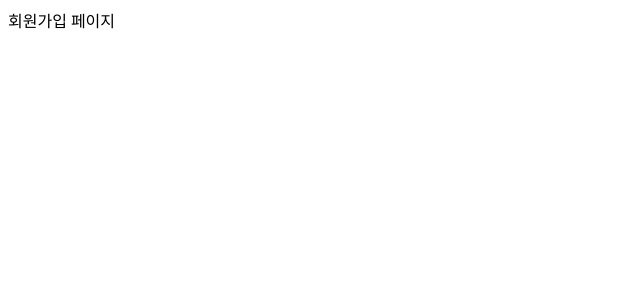
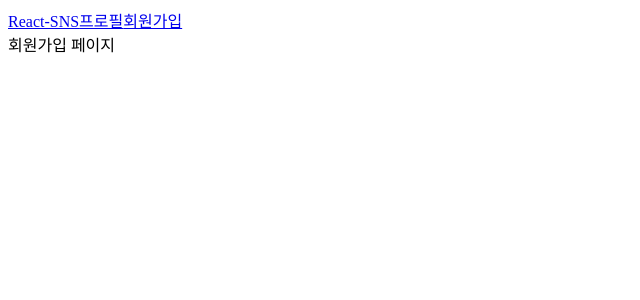
Before and after one commit to Mark-Yoo/React-SNS-Renew, a Next.js app in the folder front/: page /signup in a window 1280 px wide. Shown: the top 300 px of the page, without its empty margins (0-640 px from the left). Built offline with nearby package versions, Linux system fonts and the light colour scheme.

Commit message:
Modified: AppLayout applied to profile.js, signup.js Add: .eslintrc added

```diff
--- a/front/components/AppLayout.js
+++ b/front/components/AppLayout.js
@@ -1,10 +1,21 @@
 import React from "react";
 import PropTypes from "prop-types";
+import Link from "next/link";
 
 const AppLayout = ({ children }) => {
   return (
     <div>
-      <div>공통메뉴</div>
+      <div>
+        <Link href="/">
+          <a>React-SNS</a>
+        </Link>
+        <Link href="/profile">
+          <a>프로필</a>
+        </Link>
+        <Link href="/signup">
+          <a>회원가입</a>
+        </Link>
+      </div>
       {children}
     </div>
   );
--- a/front/package.json
+++ b/front/package.json
@@ -15,5 +15,11 @@
     "prop-types": "^15.7.2",
     "react": "^16.13.1",
     "react-dom": "^16.13.1"
+  },
+  "devDependencies": {
+    "eslint": "^7.4.0",
+    "eslint-plugin-import": "^2.22.0",
+    "eslint-plugin-react": "^7.20.3",
+    "eslint-plugin-react-hooks": "^4.0.6"
   }
 }
--- a/front/pages/signup.js
+++ b/front/pages/signup.js
@@ -1,7 +1,12 @@
 import React from "react";
+import AppLayout from "../components/AppLayout";
 
 const Signup = () => {
-  return <div>회원가입 페이지</div>;
+  return (
+    <AppLayout>
+      <div>회원가입 페이지</div>
+    </AppLayout>
+  );
 };
 
 export default Signup;
```
Also changed, not shown: front/pages/profile.js (+6 -1 lines), 2 other files (tests, documents, lock files or other folders).
